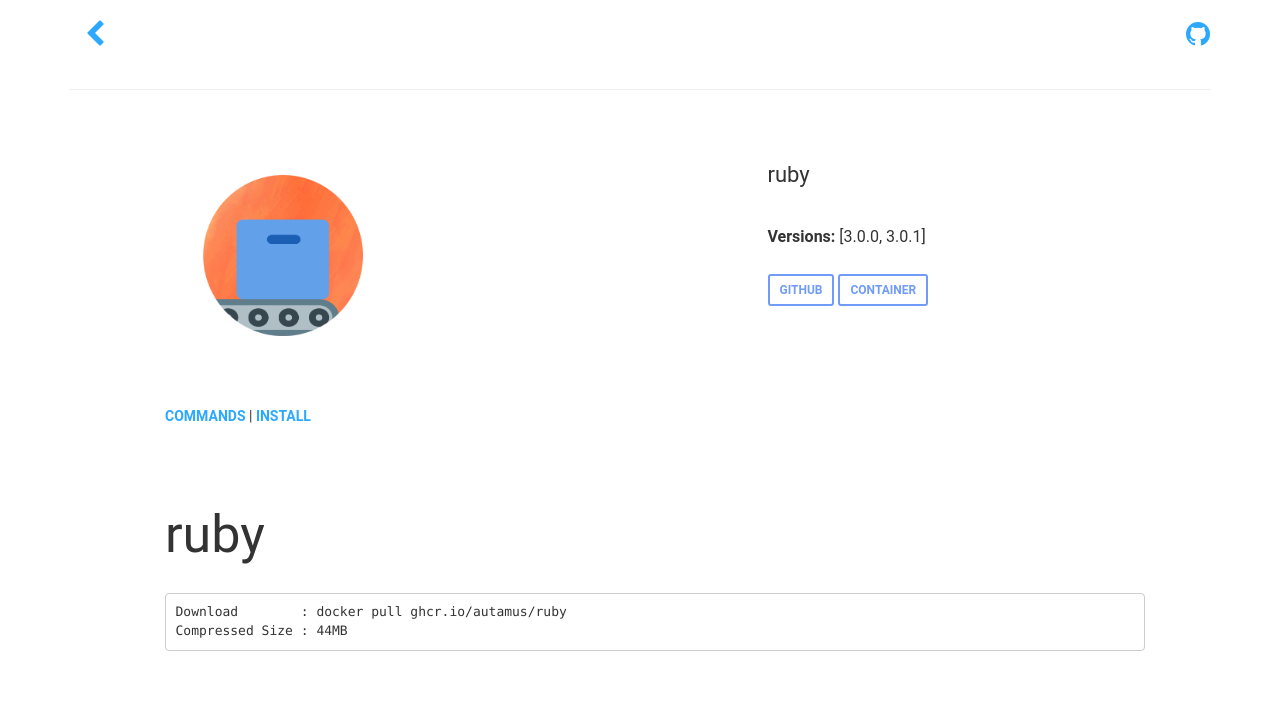
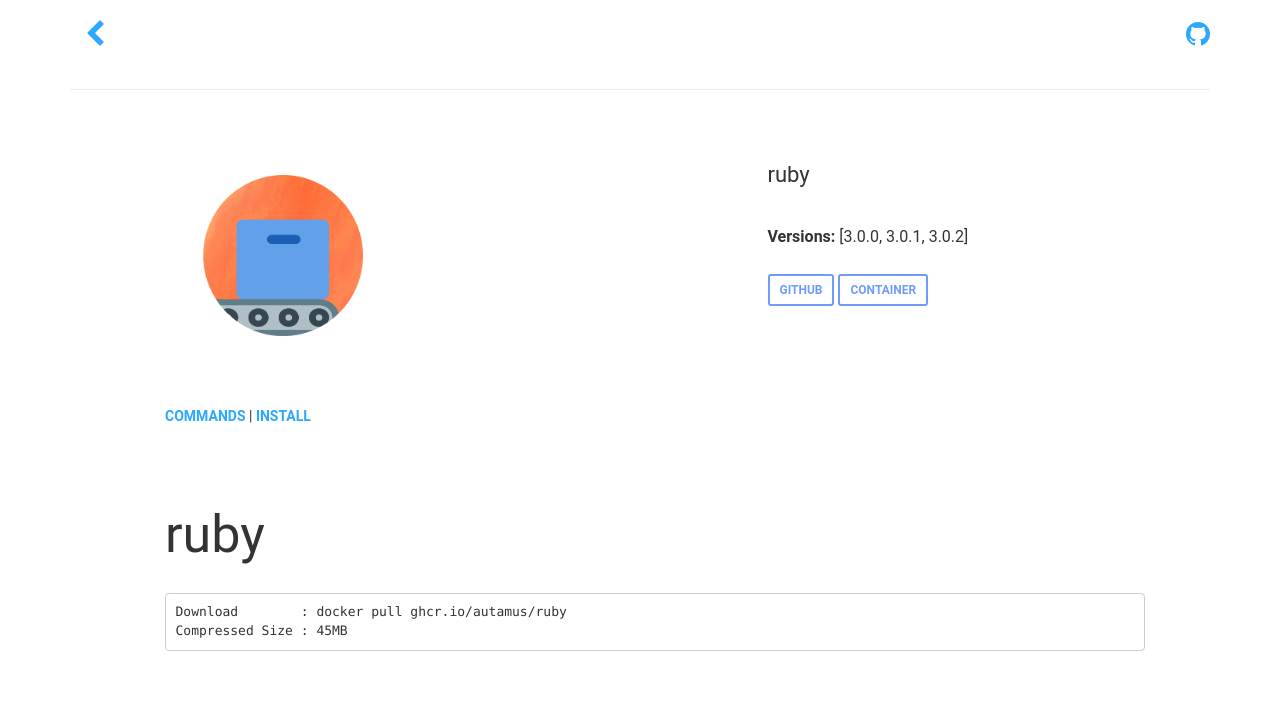
Before and after one commit to autamus/registry, a Jekyll site: the page built from _library/ruby.md, in a window 1280 px wide. Shown: the top 709 px of the page. Built offline with Jekyll 4.4.1, drawn with Linux system fonts in a browser that asks for light colours; nearby versions of some CDN libraries.

Commit message:
Update ruby to 3.0.2 at 2021-07-09 17:37:29.122288465 +0000 UTC m=+1.446666686

````diff
--- a/_library/ruby.md
+++ b/_library/ruby.md
@@ -5,8 +5,9 @@ github: https://github.com/autamus/registry/blob/main/containers/r/ruby/spack.ya
 versions:
 - 3.0.0
 - 3.0.1
-updated_at: 2021-06-30T17:47:17.081954453Z
-size: 44MB
+- 3.0.2
+updated_at: 2021-07-09T17:37:28.806686629Z
+size: 45MB
 description: A dynamic, open source programming language with a focus on simplicity
   and productivity.
 container_url: https://github.com/orgs/autamus/packages/container/package/ruby
@@ -15,7 +16,7 @@ container_url: https://github.com/orgs/autamus/packages/container/package/ruby
 # ruby
 ```bash
 Download        : docker pull ghcr.io/autamus/ruby
-Compressed Size : 44MB
+Compressed Size : 45MB
 ```
 
 ## Description
````
